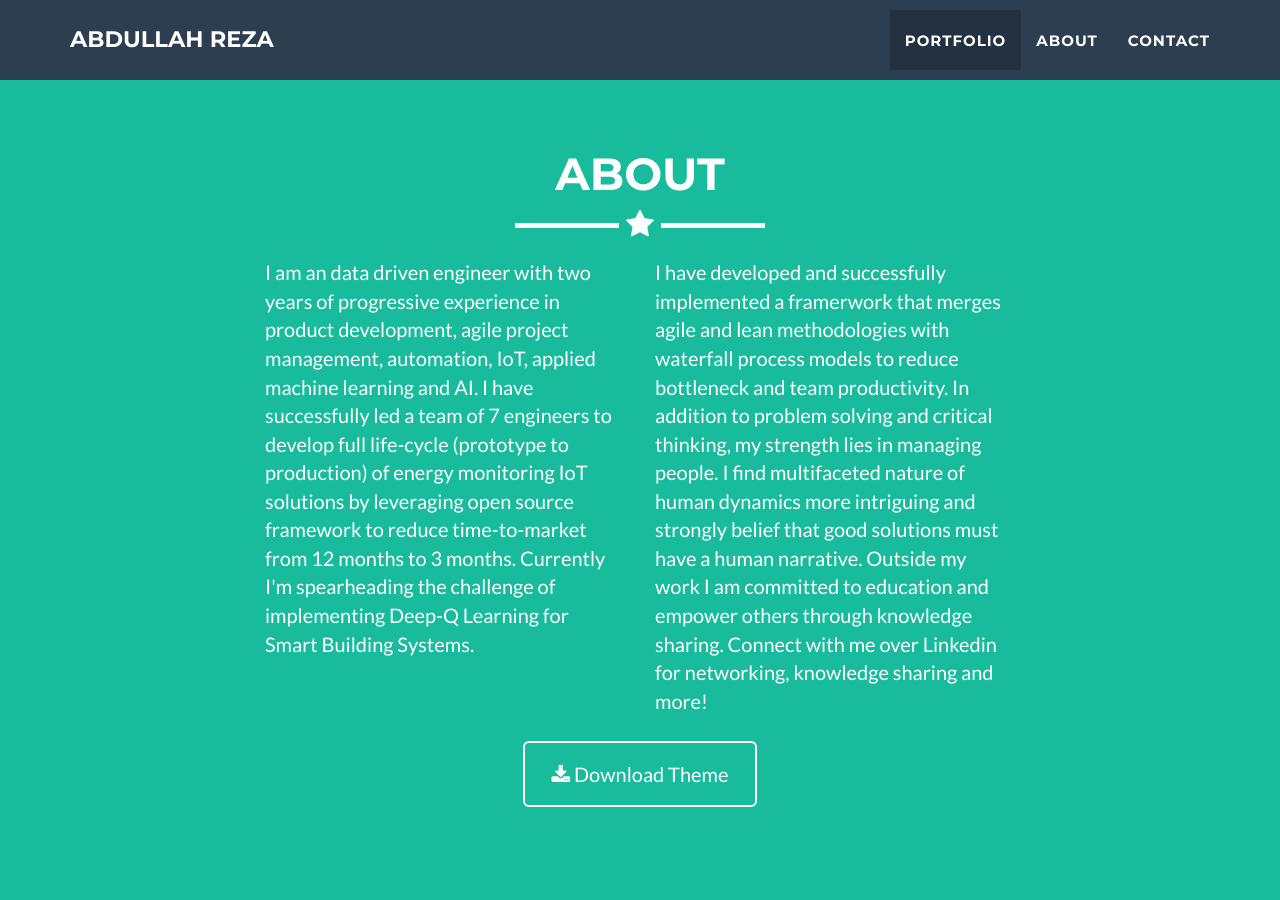
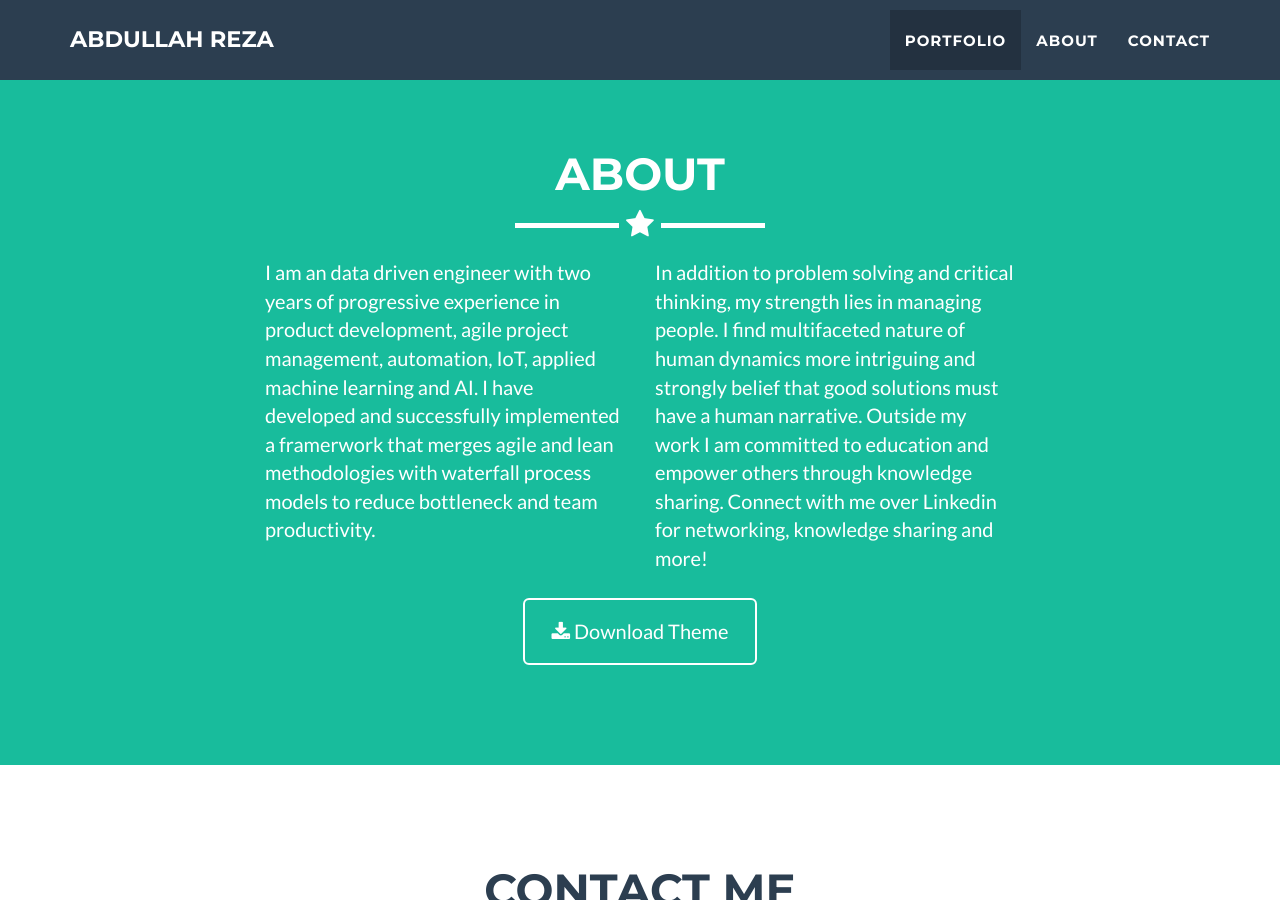
Before and after one commit to rezaabdullah/rezaabdullah.github.io, a Jekyll site: the page built from index.html, in a window 1280 px wide and 900 px high, scrolled down 1616 px. Built offline with Jekyll 4.4.1, drawn with Linux system fonts in a browser that asks for light colours.

Commit message:
Update about.html

```diff
--- a/_includes/about.html
+++ b/_includes/about.html
@@ -9,12 +9,10 @@
             </div>
             <div class="row">
                 <div class="col-lg-4 col-lg-offset-2">
-                    <p>I am an data driven engineer with two years of progressive experience in product development, agile project management, automation, IoT, applied machine learning and AI. I have successfully led a team of 7 engineers to develop full life-cycle (prototype to production) of energy monitoring IoT solutions by leveraging open source framework to reduce time-to-market from 12 months to 3 months. Currently I'm spearheading the challenge of implementing Deep-Q Learning for Smart Building Systems.</p>
+                    <p>I am an data driven engineer with two years of progressive experience in product development, agile project management, automation, IoT, applied machine learning and AI. I have developed and successfully implemented a framerwork that merges agile and lean methodologies with waterfall process models to reduce bottleneck and team productivity.</p>
                 </div>
                 <div class="col-lg-4">
-                    <p> I have developed and successfully implemented a framerwork that merges agile and lean methodologies with waterfall process models to reduce bottleneck and team productivity. In addition to problem solving and critical thinking, my strength lies in managing people. I find multifaceted nature of human dynamics more intriguing and strongly belief that good solutions must have a human narrative.
-
-                        Outside my work I am committed to education and empower others through knowledge sharing. Connect with me over Linkedin for networking, knowledge sharing and more!</p>
+                    <p>In addition to problem solving and critical thinking, my strength lies in managing people. I find multifaceted nature of human dynamics more intriguing and strongly belief that good solutions must have a human narrative. Outside my work I am committed to education and empower others through knowledge sharing. Connect with me over Linkedin for networking, knowledge sharing and more!</p>
                 </div>
                 <div class="col-lg-8 col-lg-offset-2 text-center">
                     <a href="https://github.com/jeromelachaud/freelancer-theme" class="btn btn-lg btn-outline">
```
